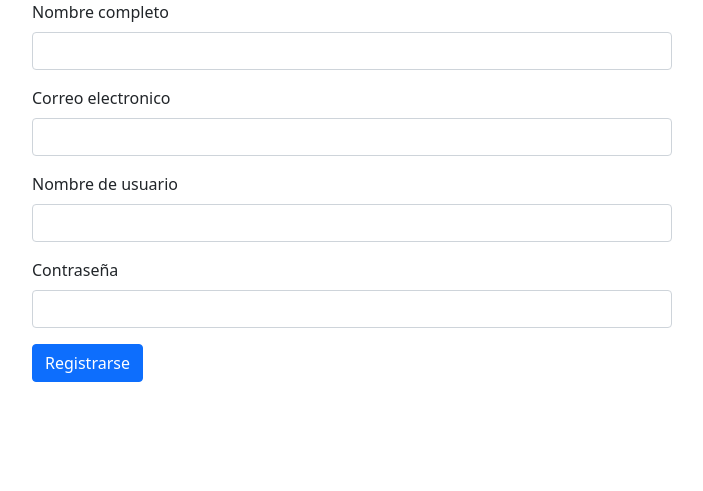
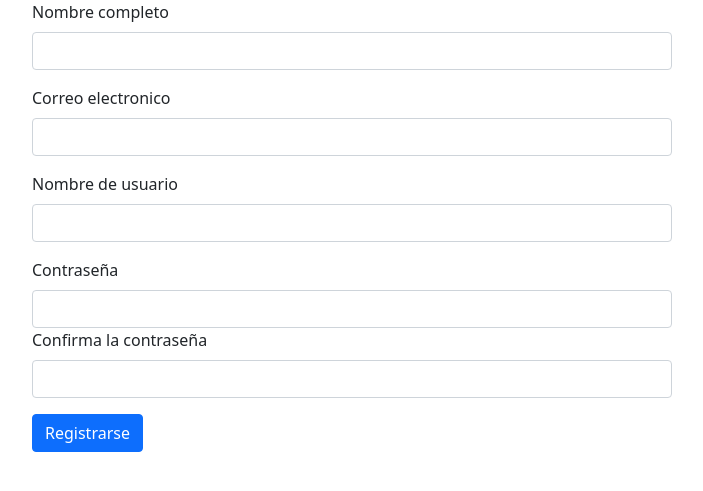
Before and after one commit to NotAngelexe/AvanceLoggin, a PHP site: page /register.php in a window 1280 px wide. Shown: the top 491 px of the page, without its empty margins (288-991 px from the left). Run offline with PHP 8.4, Linux system fonts and the light colour scheme.

Commit message:
A ver checalo ahora :(

```diff
--- a/login/cambiarcontra.php
+++ b/login/cambiarcontra.php
@@ -14,7 +14,6 @@
  <!-------------------------FORMULARIO PARA EL CONTACTO-------------------------------->
  <div class="for">
     <br>
-
     <form style="width: 50%; margin-left: 25%" action="correo.php" method="post">
       <div class="mb-3">
         <label for="exampleInputEmail1" class="form-label">Nombre Completo</label>
--- /dev/null
+++ b/login/checkpass.js
@@ -0,0 +1,16 @@
+$('#register').submit(function(e){  //si presionamos el boton hacemos esto
+    console.log('anda jalando');
+    const postData={ //tomamos los datos de los formularios
+        password: $('#password').val(),
+        password1: $('#password1').val(),
+        fullname: $('#fullname').val(),
+        email: $('#email').val(),
+        username: $('#username').val()
+    };
+    console.log(postData);
+    $.post('verificacionRegister.php', postData, function(response){
+        console.log(response);
+        $('#alerta').html(response);
+    });
+    e.preventDefault();
+});
--- a/login/register.php
+++ b/login/register.php
@@ -1,4 +1,3 @@
-
 <!DOCTYPE html>
 <html>
 
@@ -8,27 +7,31 @@
 
 <body>
 
-<form style="width: 50%; margin-left: 25%" method="post" action="#">
-<?php include("conexion.php");?>
-<?php include("verificacionRegister.php");?>
+<form style="width: 50%; margin-left: 25%" method="post" action="#" name="register" id="register">
         <div class="mb-3">
             <label for="exampleInputEmail1" class="form-label">Nombre completo</label>
-            <input required type="text" name="fullname"  class="form-control" aria-describedby="emailHelp" required>
+            <input required type="text" name="fullname" id="fullname"  class="form-control" aria-describedby="emailHelp" required>
         </div>
         <div class="mb-3">
             <label for="exampleInputEmail1" class="form-label">Correo electronico</label>
-            <input required type="email" name="email"  class="form-control" aria-describedby="emailHelp" required>
+            <input required type="email" name="email" id="email"  class="form-control" aria-describedby="emailHelp" required>
         </div>
         <div class="mb-3">
             <label for="exampleInputEmail1" class="form-label">Nombre de usuario</label>
-            <input required type="text" name="username"  class="form-control" aria-describedby="emailHelp" required>
+            <input required type="text" name="username" id="username"  class="form-control" aria-describedby="emailHelp" required>
         </div>
         <div class="mb-3">
             <label for="exampleInputPassword1" class="form-label">Contraseña</label>
-            <input required type="password" type="password" name="password" class="form-control" required>
+            <input required type="password" type="password" name="password" id="password" class="form-control" required>
+            <label for="exampleInputPassword1" class="form-label">Confirma la contraseña </label>
+            <input required type="password" type="password" name="password1" id="password1" class="form-control" required>
+        </div>
+        <div id="alerta">
+
         </div>
         <button type="submit" class="btn btn-primary" name="reg_user">Registrarse</button>
     </form>
     <script src="https://cdn.jsdelivr.net/npm/bootstrap@5.0.2/dist/js/bootstrap.bundle.min.js" integrity="sha384-MrcW6ZMFYlzcLA8Nl+NtUVF0sA7MsXsP1UyJoMp4YLEuNSfAP+JcXn/tWtIaxVXM" crossorigin="anonymous"></script>
-
+    <script src="https://code.jquery.com/jquery-3.6.1.js" integrity="sha256-3zlB5s2uwoUzrXK3BT7AX3FyvojsraNFxCc2vC/7pNI=" crossorigin="anonymous"></script>
+    <script src="checkpass.js"></script>
 </body>
```
Also changed, not shown: login/app.js (added, +15 -0 lines), login/app2.js (added, +14 -0 lines), login/login.php (+16 -8 lines).
